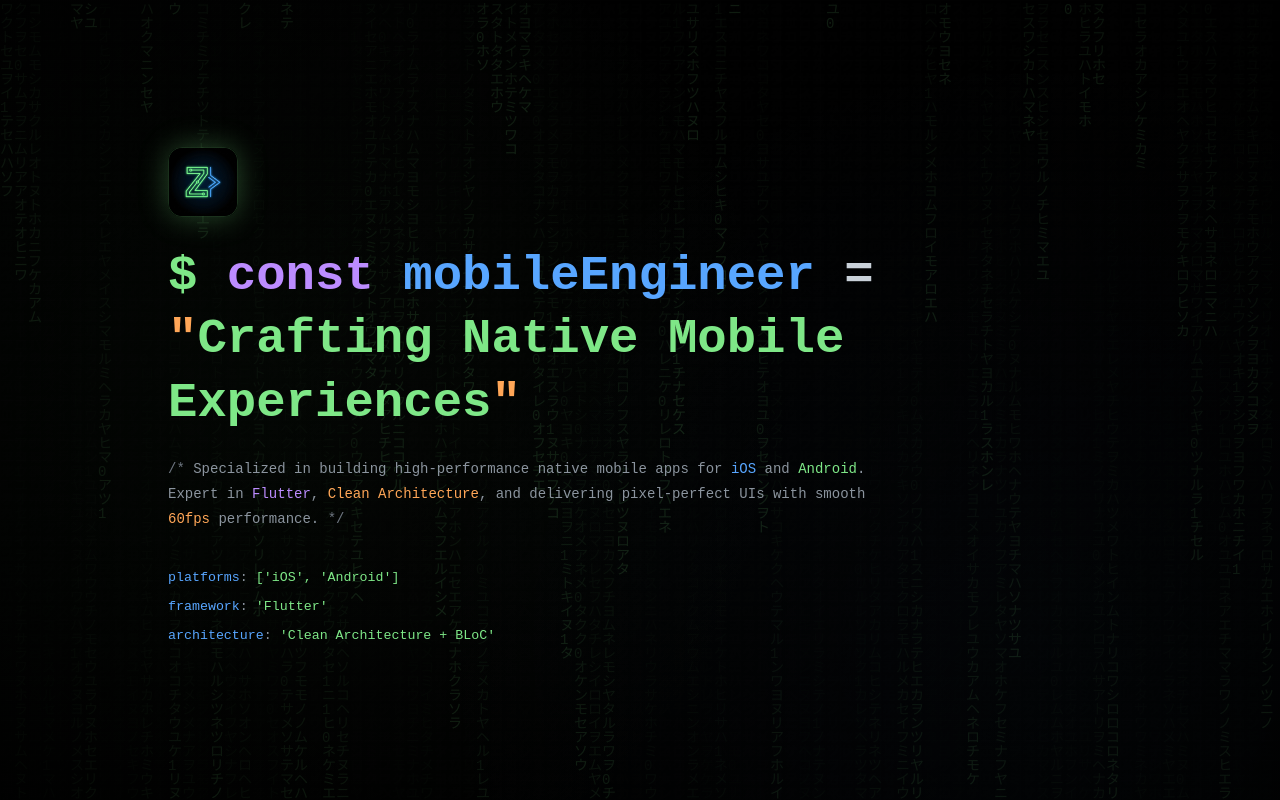
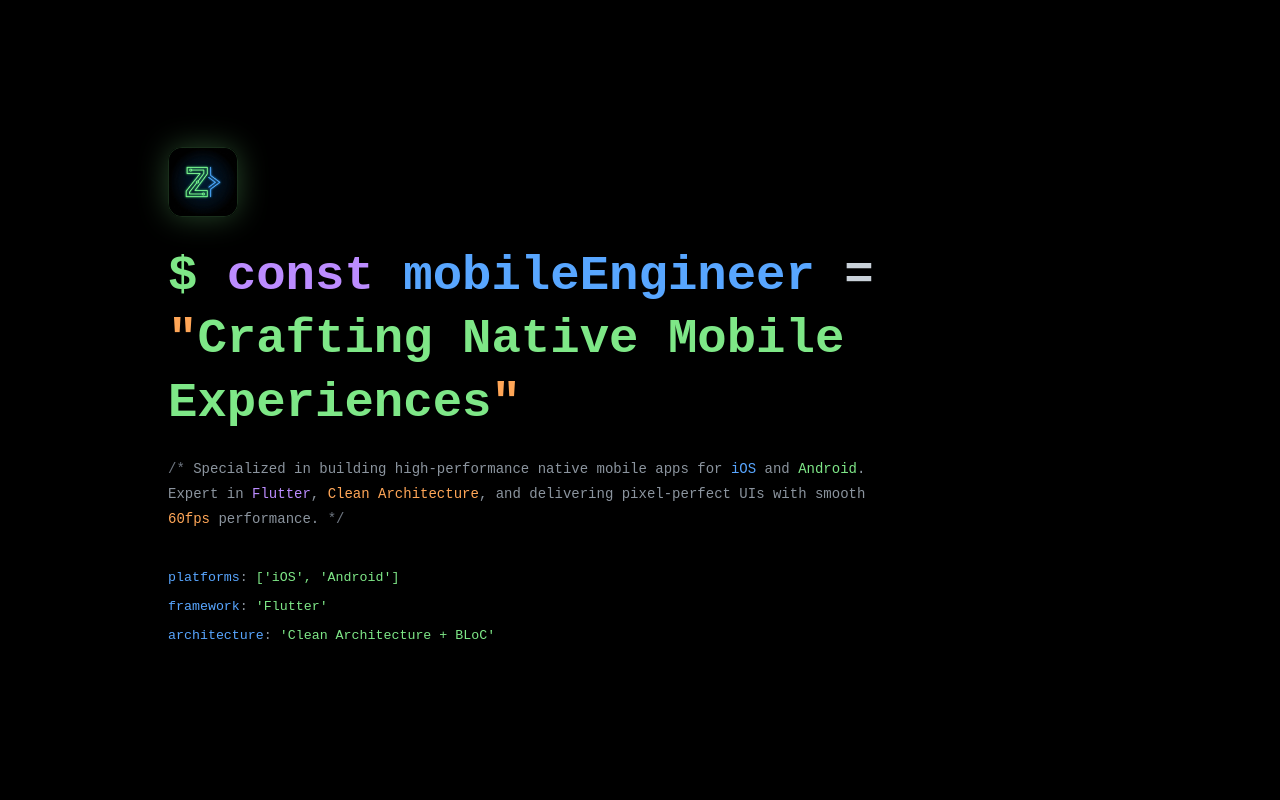
Before and after one commit to ziss11/ziss11-site, a Next.js app: page / in a window 1280 px wide. Shown: the top 800 px of the page. Built offline with nearby package versions, Linux system fonts and the light colour scheme; no server answers; a web font is replaced by a local one.

Commit message:
feat: Upgrade to Tailwind CSS v4, update Next.js SWC dependency, and adjust main element positioning.

```diff
--- a/package.json
+++ b/package.json
@@ -9,6 +9,7 @@
     "lint": "eslint"
   },
   "dependencies": {
+    "@next/swc-darwin-arm64": "^16.1.1",
     "@react-three/drei": "^10.7.7",
     "@react-three/fiber": "^9.5.0",
     "@types/three": "^0.182.0",
--- a/src/app/page.tsx
+++ b/src/app/page.tsx
@@ -14,7 +14,7 @@
 export default function Home() {
   return (
     <LenisWrapper>
-      <main className='absolute w-full overflow-x-hidden'>
+      <main className='relative w-full overflow-x-hidden'>
         {/* <TerminalBackground /> */}
         <div className='absolute inset-0 -z-10'>
           <TerminalBackground />
```
Also changed, not shown: 2 other files (tests, documents, lock files or other folders).
